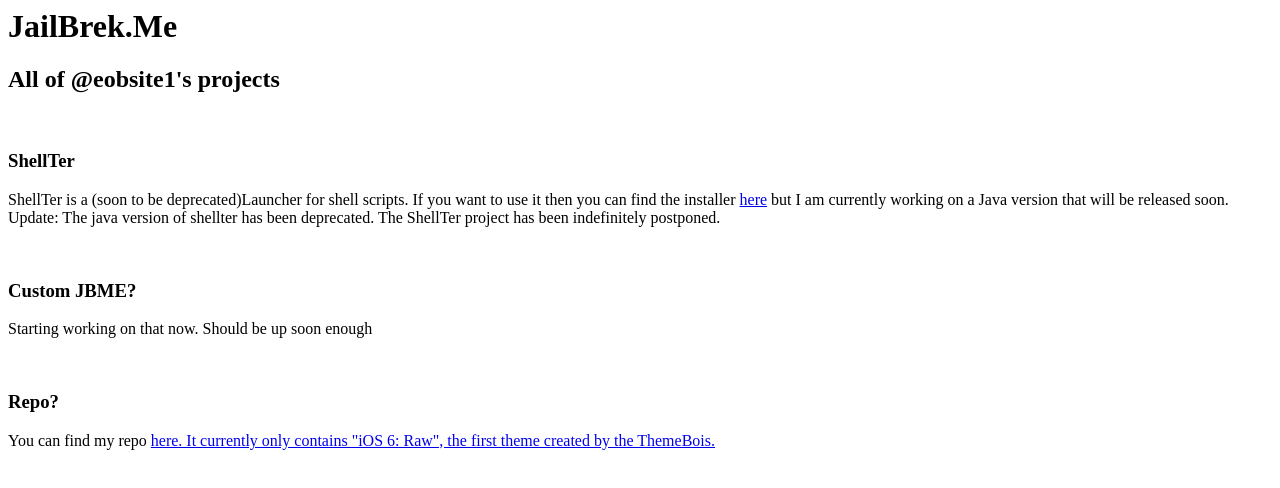
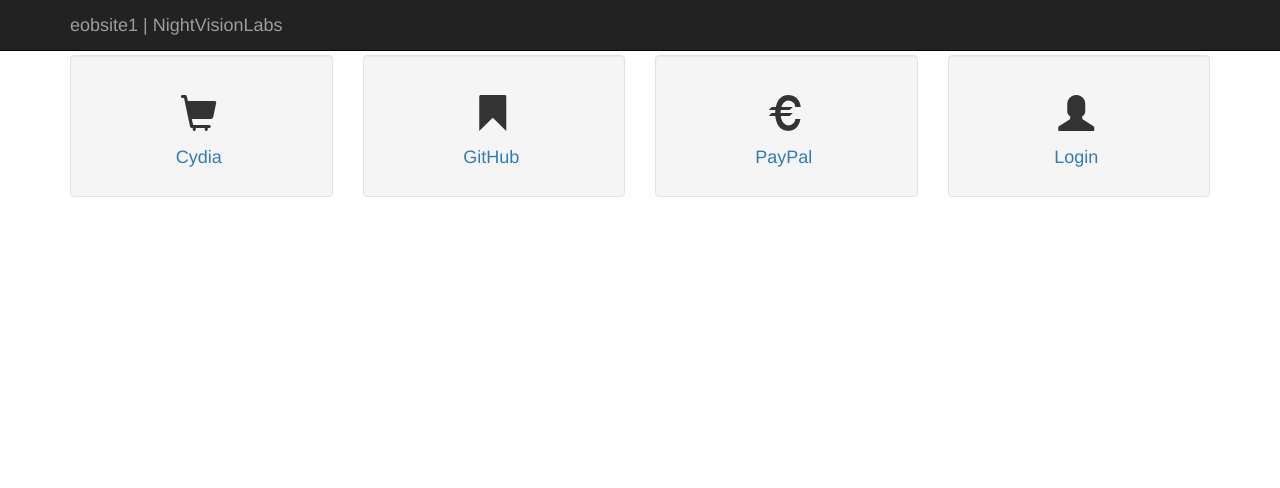
Before and after one commit to eobrien16/eobrien16.github.io, a plain HTML site: page index.html in a window 1280 px wide. Drawn offline with nearby package versions, Linux system fonts and the light colour scheme.

Commit message:
complete overhaul of homepage, needs a lot of work

```diff
--- a/index.html
+++ b/index.html
@@ -1,25 +1,73 @@
-<!--Title and stuff-->
+<!DOCTYPE html>
+<html lang="en">
 <title>JailBrek.Me</title>
 <meta name="viewport" content="width=device-width, initial-scale=1">
-<link rel="stylesheet" type="text/css" href="style.css">
-<head>
-  <div class=“head”>
-     <h1>JailBrek.Me</h1>
-    <h2>All of @eobsite1's projects</h2>
+<script src="https://ajax.googleapis.com/ajax/libs/jquery/3.3.1/jquery.min.js"></script>
+<script src="https://maxcdn.bootstrapcdn.com/bootstrap/3.3.7/js/bootstrap.min.js"></script>
+<link rel="stylesheet" type="text/css" href="https://maxcdn.bootstrapcdn.com/bootstrap/3.3.6/css/bootstrap.min.css">
+<body>
+<nav class="navbar navbar-inverse navbar-fixed-top">
+  <div class="container">
+    <div class="navbar-header">
+      <a class="navbar-brand" href="/">eobsite1 | NightVisionLabs</a>
+
+    </div>
   </div>
-</head>
-<body>
- <div class=“body”>
-  <br />
-  <h3>ShellTer</h3>
-  <p>ShellTer is a (soon to be deprecated)Launcher for shell scripts. If you want to use it then you can find the installer
-    <a href="https://github.com/NightVisionGroup/shellter/blob/master/Installer.sh">here</a> but I am currently working on a
-    Java version that will be released soon. Update: The java version of shellter has been deprecated. The ShellTer project has been indefinitely postponed.</p>
-  <br />
-  <h3>Custom JBME?</h3>
-  <p>Starting working on that now. Should be up soon enough</p>
-  <br />
-  <h3>Repo?</h3>
-  <p>You can find my repo <a href="cydia://url/https://cydia.saurik.com/api/share#?source=https://jailbrek.me/repo/">here. It currently only contains "iOS 6: Raw", the first theme created by the ThemeBois.</p>
- </div>
+</nav>
+<div class="container" style="padding-top: 55px;">
+  <div class="row">
+    <div class="col-xs-3">
+      <div class="well" style="padding-left: 15px; padding-right: 20px;">
+        <h1 style="text-align: center"><i class="glyphicon glyphicon-shopping-cart"></i></h1>
+        <h4 class="text-muted" style="text-align: center"><a href="cydia://url/https://cydia.saurik.com/api/share#?source=https://jailbrek.me/repo/">Cydia</a></h3>
+      </div>
+    </div>
+    <div class="col-xs-3">
+      <div class="well" style="padding-left: 15px; padding-right: 20px">
+        <h1 style="text-align: center"><i class="glyphicon glyphicon-bookmark"></i></h1>
+        <h4 class="text-muted" style="text-align: center"><a href="https://github.com/eobrien16/">GitHub</a></h4>
+      </div>
+    </div>
+    <div class="col-xs-3">
+      <div class="well" style="padding-left: 15px; padding-right: 20px;">
+        <h1 style="text-align: center"><i class="glyphicon glyphicon-eur"></i></h1>
+        <h4 class="text-muted" style="text-align: center"><a href="https://paypal.me/eobsite1/">PayPal</a></h4>
+      </div>
+    </div>
+    <div class="col-xs-3">
+        <div class="well" style="padding-left: 15px; padding-right: 20px;">
+          <h1 style="text-align: center"><i class="glyphicon glyphicon-user"></i></h1>
+          <h4 class="text-muted" style="text-align: center"><a data-toggle="modal" href="#login">Login</a></h4>
+        </div>
+      </div>
+    <div class="modal fade" id="login" role="dialog">
+      <div class="modal-dialog">
+        <div class="modal-content">
+            <button type="button" class="close" data-dismiss="modal">&times;</button>
+          <div id="er" style="display: none;">
+              <div class="alert alert-danger" role="alert">
+                <span class="glyphicon glyphicon-exclamation-sign" aria-hidden="true"></span>
+                <span class="sr-only">Error:</span>Incorrect Username or password
+              </div>
+          </div>
+          <div class="modal-header" align="center">
+            <img class="img-circle" id="img_logo" height="150" width="150" src="https://res.cloudinary.com/teepublic/image/private/s--7r-KyFTS--/t_Preview/b_rgb:191919,c_limit,f_jpg,h_630,q_90,w_630/v1505009510/production/designs/1884977_1.jpg" />
+
+          </div>
+          <div class="modal-body">
+            <input id="uname" class="form-control" type="text" placeholder="Username" required>
+            <input id="pword" class="form-control" type="password" placeholder="Password" required>
+            <input type="button" onclick="check()" class="btn btn-default" value="Submit" style="text-align: center">
+          </div>
+        </div>
+      </div>
+    </div>
+  </div>
+</div>
 </body>
+</html>
+<script>
+  function check(){
+    document.getElementById("er").style.display = "block";
+  }
+</script>
```
